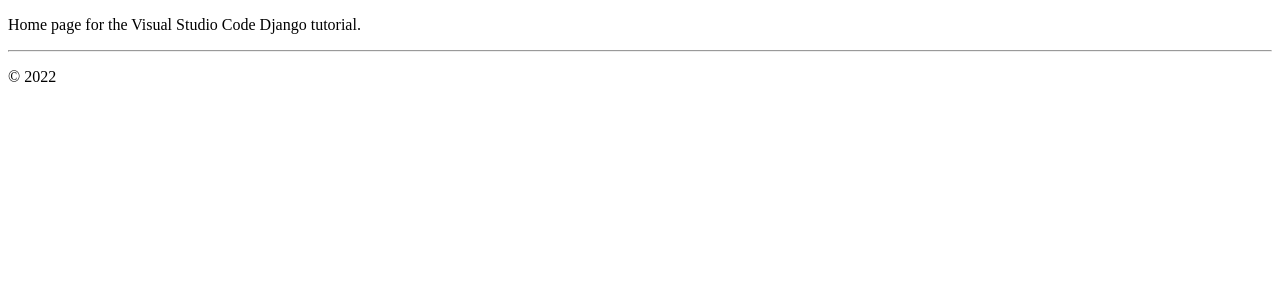
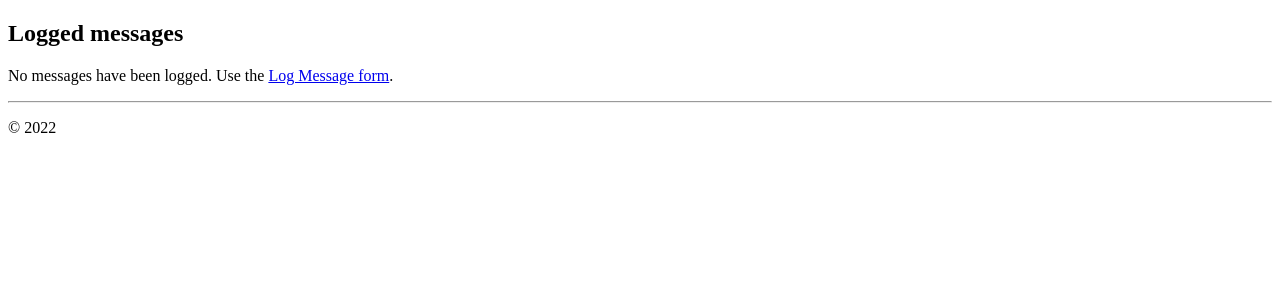
Before and after one commit to derek-hoogewerf/portfolio, a Django app: page / in a window 1280 px wide. Shown: the part 26-326 px from the top of the page. Run offline with Django 4.2, Linux system fonts and the light colour scheme.

Commit message:
Update home.html
to see logs

```diff
--- a/home/templates/home/home.html
+++ b/home/templates/home/home.html
@@ -3,5 +3,30 @@
     Home
 {% endblock %}
 {% block content %}
-    <p>Home page for the Visual Studio Code Django tutorial.</p>
+    <h2>Logged messages</h2>
+
+    {% if message_list %}
+        <table class="message_list">
+            <thead>
+            <tr>
+                <th>Date</th>
+                <th>Time</th>
+                <th>Message</th>
+            </tr>
+            </thead>
+            <tbody>
+            {% for message in message_list %}
+                <tr>
+                    <td>{{ message.log_date | date:'d M Y' }}</td>
+                    <td>{{ message.log_date | time:'H:i:s' }}</td>
+                    <td>
+                        {{ message.message }}
+                    </td>
+                </tr>
+            {% endfor %}
+            </tbody>
+        </table>
+    {% else %}
+        <p>No messages have been logged. Use the <a href="{% url 'log' %}">Log Message form</a>.</p>
+    {% endif %}
 {% endblock %}
```
